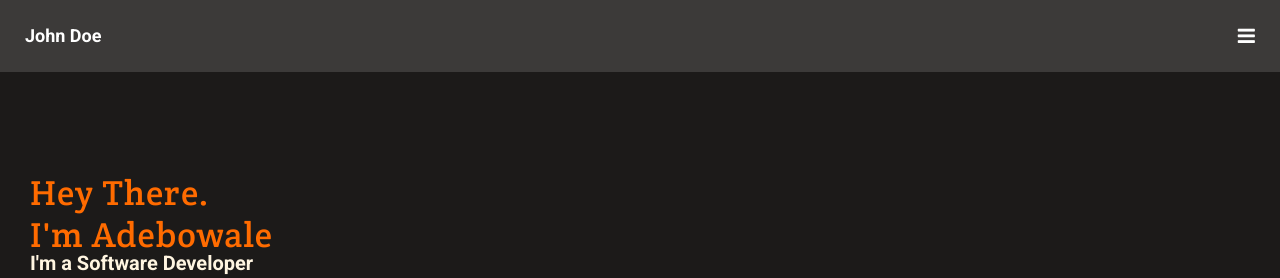
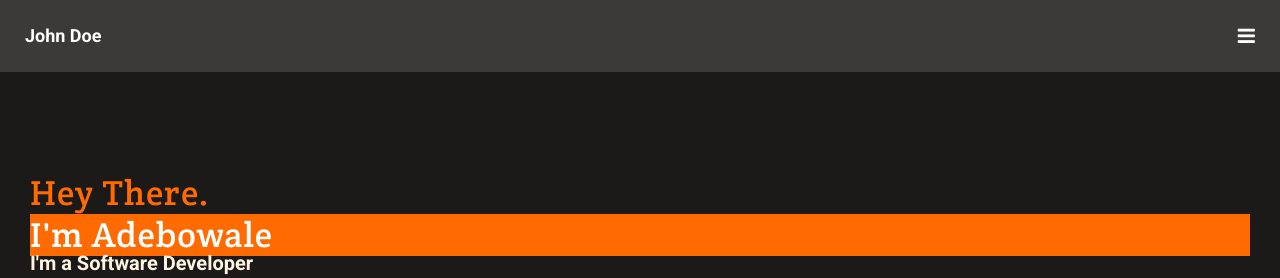
Before and after one commit to ademibowale/my-portfolio1, a website: page index.html in a window 1280 px wide. In both pictures the pointer is over the element "I'm Adebowale". Shown: the top 278 px of the page. Drawn offline with Linux system fonts and the light colour scheme.

Commit message:
Add animation

```diff
--- a/styles.css
+++ b/styles.css
@@ -54,6 +54,13 @@
   font-size: 35px;
   letter-spacing: 1px;
   text-align: left;
+}
+
+.h2:hover {
+  transition-duration: 2s;
+  transition-property: background-color;
+  background-color: #ff6b00;
+  color: white;
 }
 
 .h3 {
```
